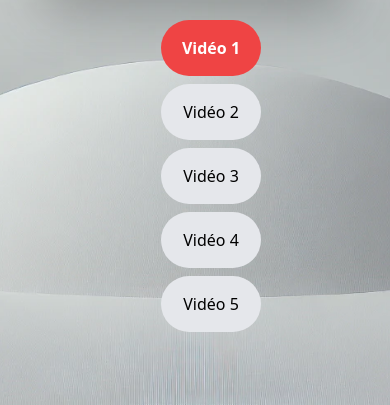
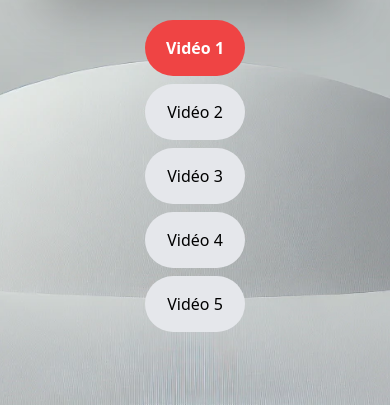
Before and after one commit to cyberchrix/tutos, a plain HTML site: page video-player/index.html in a window 390 px wide. Shown: the part 439-844 px from the top of the page. Drawn offline with nearby package versions, Linux system fonts and the light colour scheme.

Commit message:
Updates css

```diff
--- a/video-player/index.html
+++ b/video-player/index.html
@@ -33,7 +33,7 @@
         </div>
 
         <!-- Liste de lecture -->
-        <div id="playlist" class="ml-8 flex items-center justify-center">
+        <div id="playlist" class="sm:ml-8 flex items-center justify-center">
             <ul id="video-list" class="space-y-2" class="scroll" style="width: 100px;">
                 <li data-src="https://www.youtube.com/embed/0E9OQBd0gF4" class="text-center font-bold p-4 bg-gray-200 bg-red-500 text-white hover:bg-red-500 hover:text-white cursor-pointer rounded-full active">Vidéo 1</li>
                 <li data-src="https://www.youtube.com/embed/-lJ9En6E9Z8" class="text-center p-4 bg-gray-200 hover:bg-red-500 hover:text-white cursor-pointer rounded-full">Vidéo 2</li>
```
Also changed, not shown: video-player/draft.html (+2 -2 lines).
